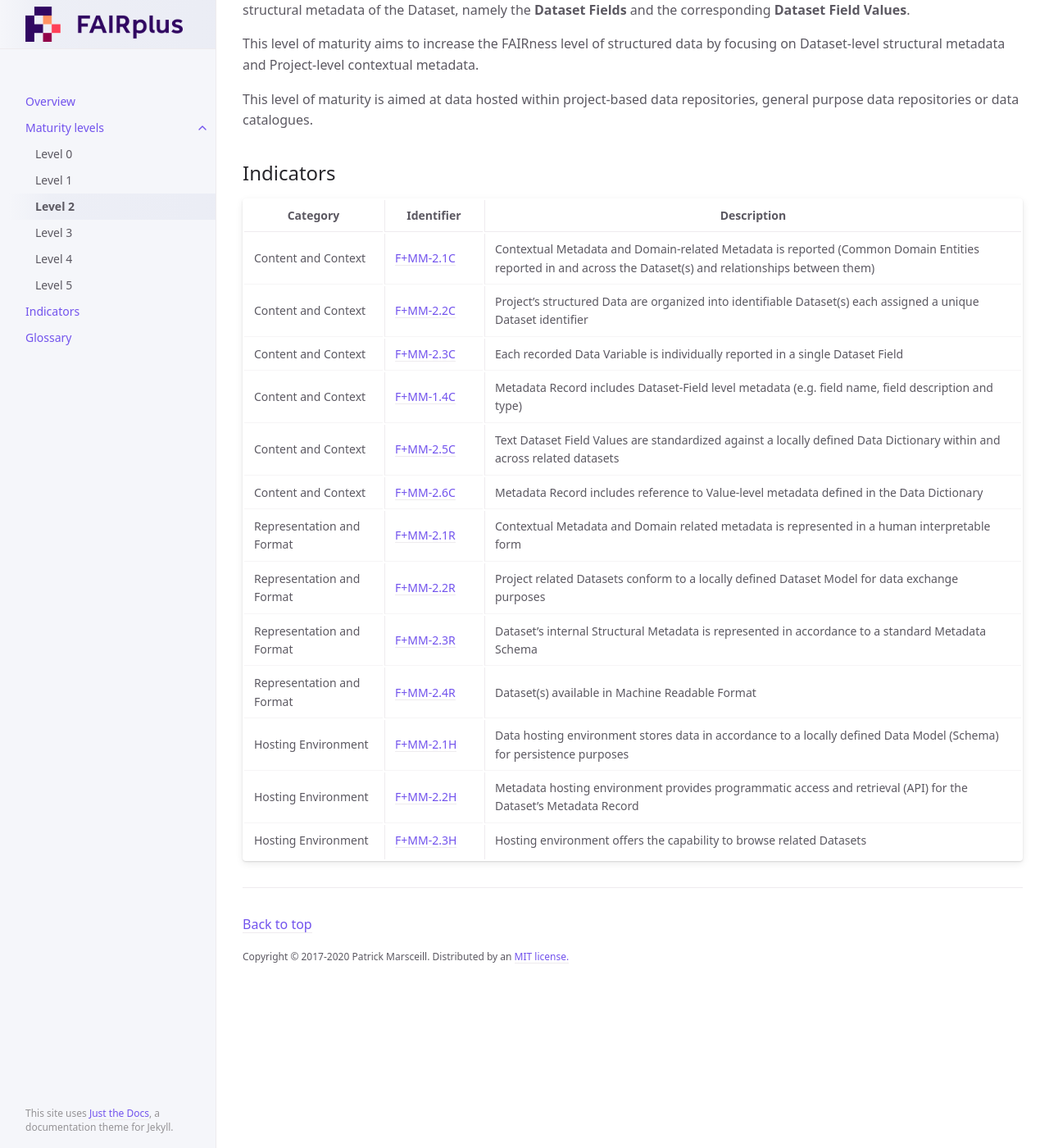
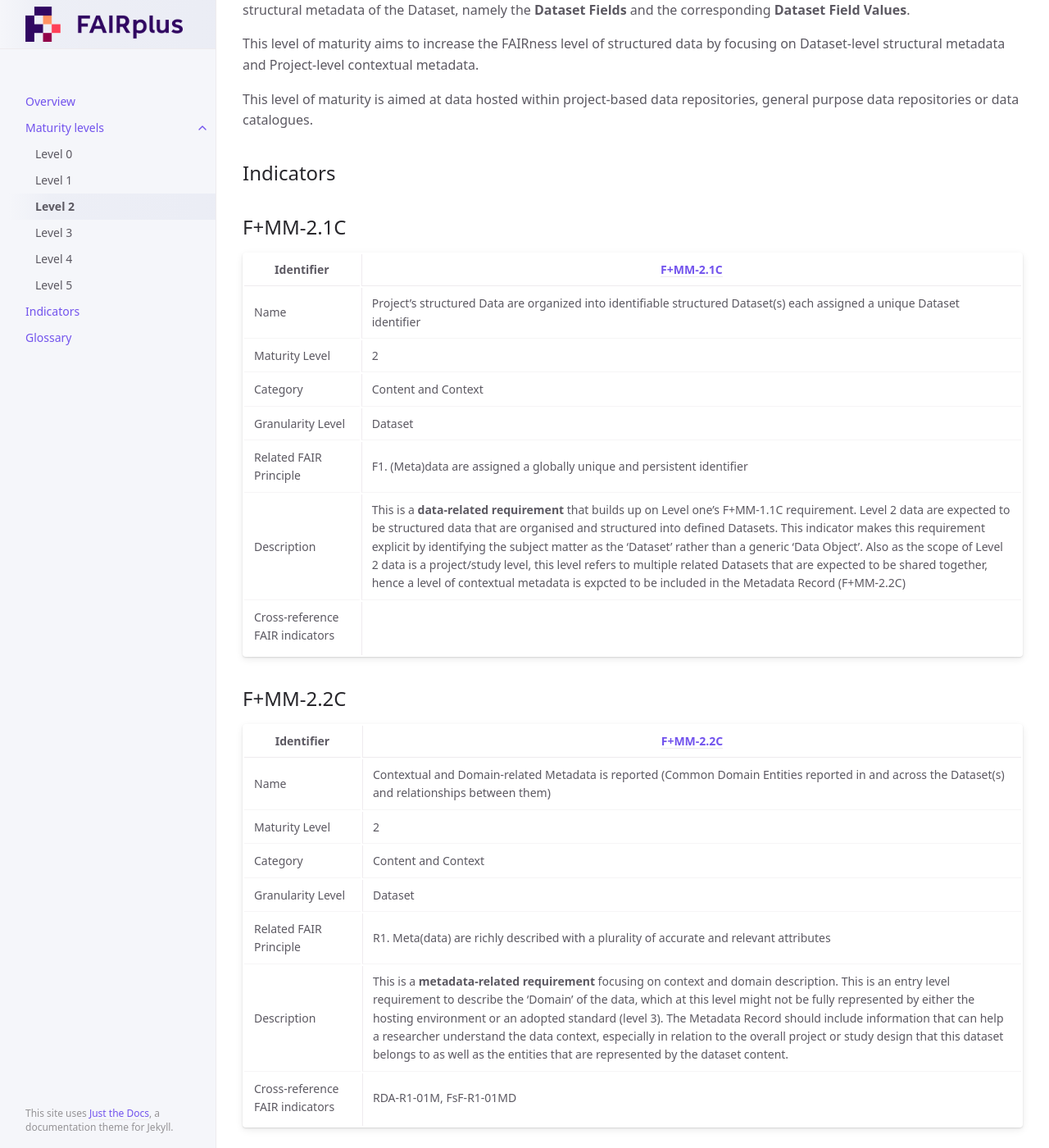
Before and after one commit to FAIRplus/Data-Maturity, a Jekyll site: the page built from docs/Levels/Level2.md, in a window 1280 px wide and 1400 px high, scrolled down 350 px. Shown: the whole window at 82% size. Built offline with Jekyll 4.4.1, drawn with Linux system fonts in a browser that asks for light colours; some of the changed text lies outside the part shown.

Commit message:
Update Level2.md

```diff
--- a/docs/Levels/Level2.md
+++ b/docs/Levels/Level2.md
@@ -18,18 +18,7 @@ This level of maturity is aimed at data hosted within project-based data reposit
 
 ## Indicators
 
-| Category | Identifier | Description |
-| -------- | ---------- | ------------|
-| Content and Context | [F+MM-2.1C](https://fairplus.github.io/Data-Maturity/docs/Indicators/#fmm-21c) | Contextual Metadata and Domain-related Metadata is reported (Common Domain Entities reported in and across the Dataset(s) and relationships between them) |
-| Content and Context | [F+MM-2.2C](https://fairplus.github.io/Data-Maturity/docs/Indicators/#fmm-22c) | Project's structured Data are organized into identifiable Dataset(s) each assigned a unique Dataset identifier |
-| Content and Context | [F+MM-2.3C](https://fairplus.github.io/Data-Maturity/docs/Indicators/#fmm-23c) | Each recorded Data Variable is individually reported in a single Dataset Field |
-| Content and Context | [F+MM-1.4C](https://fairplus.github.io/Data-Maturity/docs/Indicators/#fmm-24c) | Metadata Record includes Dataset-Field level metadata (e.g. field name, field description and type) |
-| Content and Context | [F+MM-2.5C](https://fairplus.github.io/Data-Maturity/docs/Indicators/#fmm-25c) | Text Dataset Field Values are standardized against a locally defined Data Dictionary within and across related datasets |
-| Content and Context | [F+MM-2.6C](https://fairplus.github.io/Data-Maturity/docs/Indicators/#fmm-26c) | Metadata Record includes reference to Value-level metadata defined in the Data Dictionary |
-| Representation and Format | [F+MM-2.1R](https://fairplus.github.io/Data-Maturity/docs/Indicators/#fmm-21r) | Contextual Metadata and Domain related metadata is represented in a human interpretable form |
-| Representation and Format | [F+MM-2.2R](https://fairplus.github.io/Data-Maturity/docs/Indicators/#fmm-22r) | Project related Datasets conform to a locally defined Dataset Model for data exchange purposes |
-| Representation and Format | [F+MM-2.3R](https://fairplus.github.io/Data-Maturity/docs/Indicators/#fmm-23r) | Dataset’s internal Structural Metadata is represented in accordance to a standard Metadata Schema |
-| Representation and Format | [F+MM-2.4R](https://fairplus.github.io/Data-Maturity/docs/Indicators/#fmm-24r) | Dataset(s) available in Machine Readable Format  |
-| Hosting Environment | [F+MM-2.1H](https://fairplus.github.io/Data-Maturity/docs/Indicators/#fmm-21h) | Data hosting environment stores data in accordance to a locally defined Data Model (Schema)  for persistence purposes |
-| Hosting Environment | [F+MM-2.2H](https://fairplus.github.io/Data-Maturity/docs/Indicators/#fmm-22h) | Metadata hosting environment provides programmatic access and retrieval (API) for the Dataset's Metadata Record |
-| Hosting Environment | [F+MM-2.3H](https://fairplus.github.io/Data-Maturity/docs/Indicators/#fmm-23h) | Hosting environment offers the capability to browse related Datasets |
+{% assign indicators = site.indicators | where:"parent_level", "level2" %}
+{% for indicator in indicators %}
+{{indicator.content}}
+{% endfor %}
```
